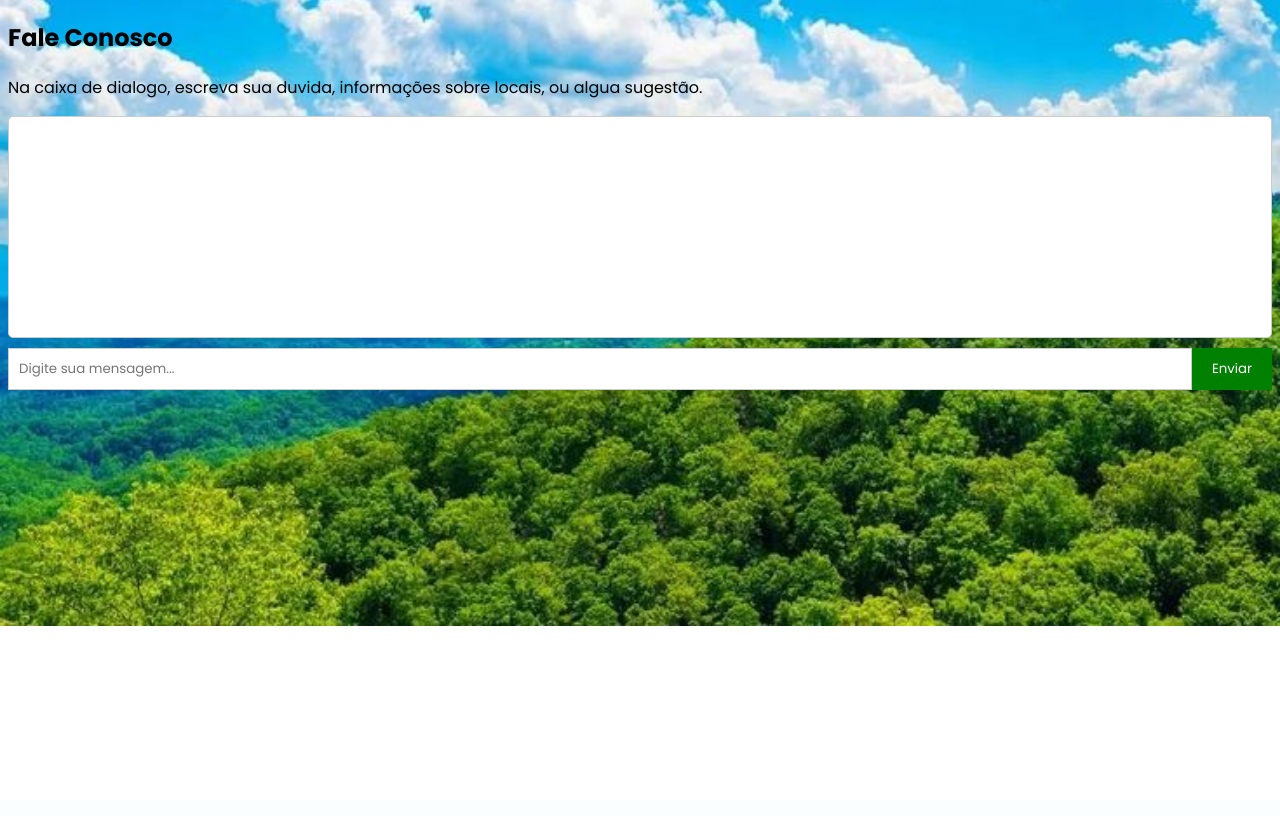
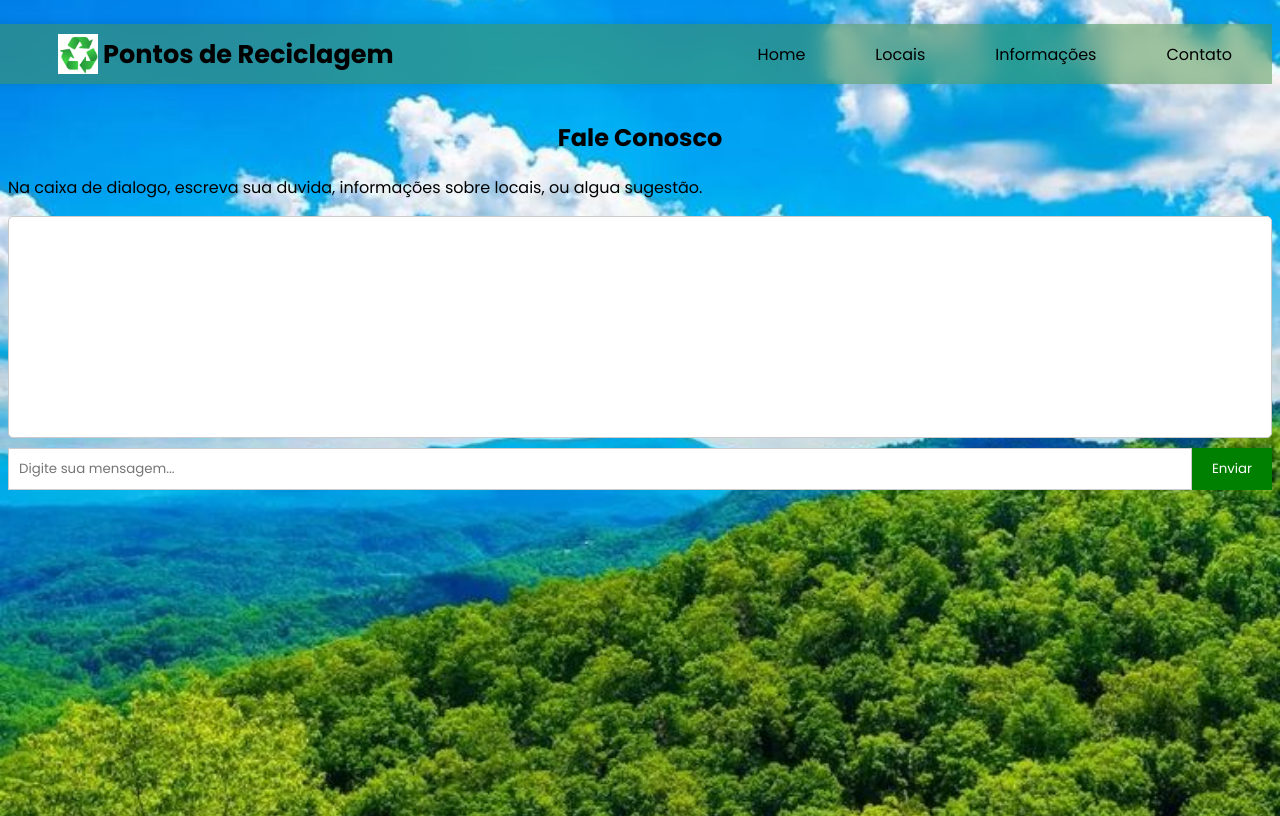
Before and after one commit to WolfgangVM/Projeto_Integrador, a Django app: page /contato/ in a window 1280 px wide. Before the commit the page ends 626 px from the top, so only its background shows below. Run offline with Django 5.2, Linux system fonts and the light colour scheme.

Commit message:
melhoria de interface

```diff
--- a/Server_Django/home/static/css/style.css
+++ b/Server_Django/home/static/css/style.css
@@ -7,6 +7,7 @@ body {
     background-size: cover;
     background-repeat: no-repeat;
     background-position: center;
+    min-height: 100vh;
 }
 
 img{
@@ -131,10 +132,10 @@ footer{
 }
 
 #rodape{
-    width: 28vh;
+    width: 30vh;
     display:inline-block;
     text-align: center;
-    margin: 0;
+    margin-right: 5vh;
     -webkit-text-size-adjust: auto;
     background-color: cornsilk;
     height: auto;
@@ -150,6 +151,11 @@ footer{
 
 h2{
     position: relative;
+    text-align: center;
+
+}
+.pcontato{
+    text-align: center;
 }
 
 .chat-box {
--- a/Server_Django/home/templates/contato.html
+++ b/Server_Django/home/templates/contato.html
@@ -6,6 +6,7 @@
     <meta charset="UTF-8">
     <meta name="viewport" content="width=device-width, initial-sacale=1,0">
     <link rel="stylesheet" href="{%static 'css/style.css'%}">
+    <link rel="stylesheet" href="{% static 'img/fundo.jpg'%}">
 
     <title>Contato</title>
     <header >
@@ -15,11 +16,44 @@
 </head>
 
 <body style="background-image: url('{%static 'img/fundo.jpg'%}');">
+	<nav>
+        <ul class="barra">
+            <li class="logotipo"><a href="#"><img src="{%static 'img/reciclagem.png'%}">Pontos de Reciclagem</a></li>
+            <li class="hideMobile"><a href="{% url 'index' %}">Home</a></li>
+            <li class="hideMobile">
+                <a aria-haspopup="true" href="">Locais
+                    <span class="nav-locais"></span>
+                </a>
+            </li>
+            <li class="hideMobile"><a href="{% url 'info' %}">Informações</a></li>
+            <li class="hideMobile"><a href="{% url 'contato' %}">Contato</a></li>
+            <li class="hideDesktop"><a href="" id="abrir">
+                <svg class="icon"xmlns="http://www.w3.org/2000/svg" height="24px" viewBox="0 -960 960 960" width="24px" fill="undefined"><path d="M120-240v-80h720v80H120Zm0-200v-80h720v80H120Zm0-200v-80h720v80H120Z"/></svg>
+            </a></li>
+        </ul>
+    </nav>
+
+    <nav>
+        <ul class="sidebar" id="sidebar">
+            <li><a href="" id="fechar">
+                <svg  class="icon"xmlns="http://www.w3.org/2000/svg" height="24px" viewBox="0 -960 960 960" width="24px" fill="undefined"><path d="m256-200-56-56 224-224-224-224 56-56 224 224 224-224 56 56-224 224 224 224-56 56-224-224-224 224Z"/></svg>
+            </a></li>
+            <li><a href="{% url 'index' %}">Home</a></li>
+            <li>
+                <a aria-haspopup="true" href="">Locais
+                    <span class="nav-locais"></span>
+                </a>
+            </li>
+            <li><a href="{% url 'info' %}">Informações</a></li>
+            <li><a href="{% url 'contato' %}">Contato</a></li>
+        </ul>
+
+    </nav>
 
 	 <section class="chat-container">
         <h2>Fale Conosco</h2>
         <p></p>
-        <p>Na caixa de dialogo, escreva sua duvida, informações sobre locais, ou algua sugestão.</p>
+        <p id="pcontato">Na caixa de dialogo, escreva sua duvida, informações sobre locais, ou algua sugestão.</p>
         <div class="chat-box" id="chat-box">
             <!-- As mensagens aparecerão aqui -->
         </div>
@@ -29,4 +63,6 @@
         </div>
     </section>
 
+
+    <script src="{% static 'js/index.js' %}"></script>
 </body>
--- a/Server_Django/home/templates/index.html
+++ b/Server_Django/home/templates/index.html
@@ -19,7 +19,7 @@
                     <li class="logotipo"><a href="#"><img src="{%static 'img/reciclagem.png'%}">Pontos de Reciclagem</a></li>
                     <li class="hideMobile"><a href="{% url 'index' %}">Home</a></li>
                     <li class="hideMobile">
-                        <a aria-haspopup="true" href="#">Locais
+                        <a aria-haspopup="true" href="">Locais
                             <span class="nav-locais"></span>
                         </a>
                     </li>
@@ -38,7 +38,7 @@
                     </a></li>
                     <li><a href="{% url 'index' %}">Home</a></li>
                     <li>
-                        <a aria-haspopup="true" href="#">Locais
+                        <a aria-haspopup="true" href="">Locais
                             <span class="nav-locais"></span>
                         </a>
                     </li>
```
Also changed, not shown: Server_Django/home/templates/info.html (+38 -2 lines).
